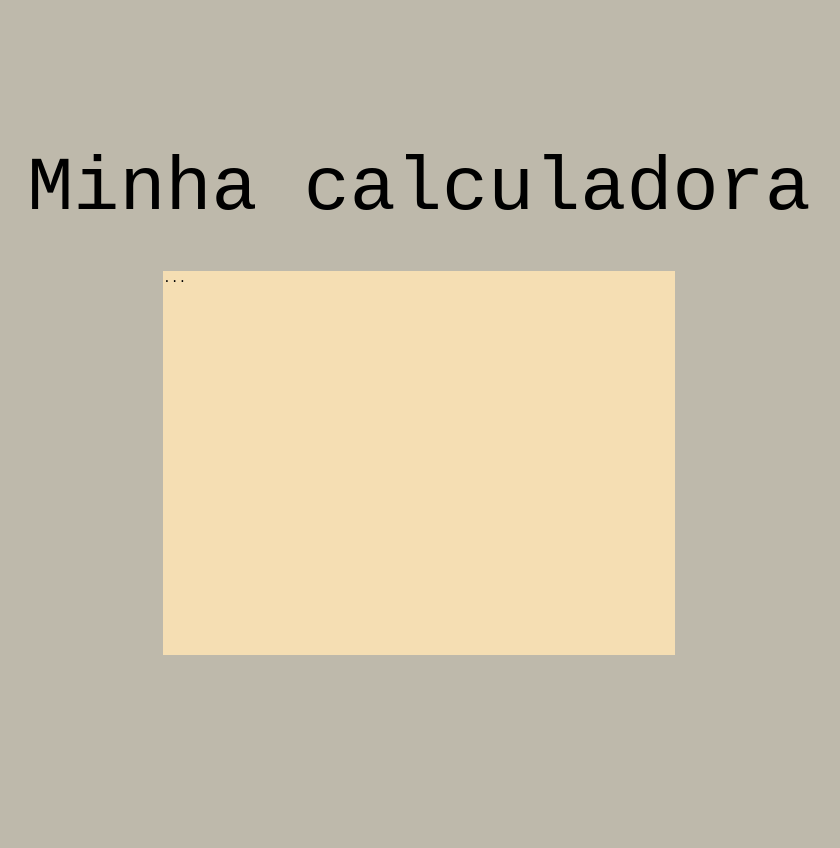
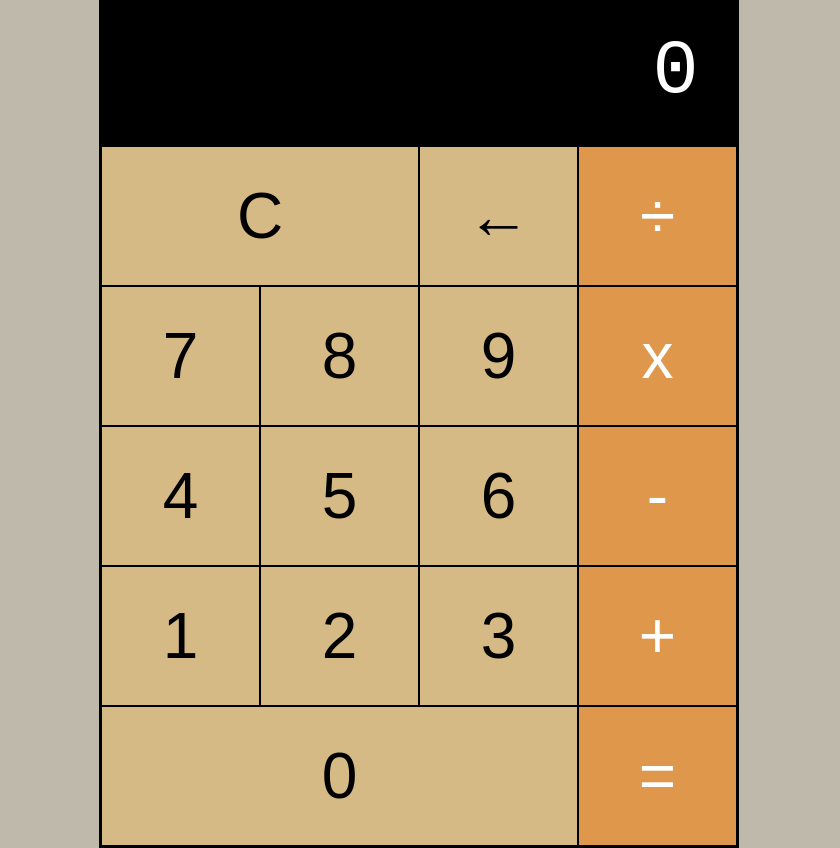
Before and after one commit to bahiense/Calculadora, a plain HTML site: page index.html in a window 1280 px wide. Shown: the whole page, without its empty margins (221-1061 px from the left). Before the commit the page ends 800 px from the top, so only its background shows below. Drawn offline with Linux system fonts and the light colour scheme.

Commit message:
html e css finalizado

```diff
--- a/css/style.css
+++ b/css/style.css
@@ -13,7 +13,7 @@ html {
 }
 
 h1 {
-  font-size: 6vw;
+  font-size: vw;
   font-weight: normal;
   margin-bottom: 0.5em;
   text-align: center;
@@ -32,10 +32,73 @@ body {
   align-items: center;
 }
 
+.half {
+  width: 50%;
+}
+
+.quarter {
+  width: 25%;
+}
+
+.three-quarter {
+  width: 75%;
+}
+
 /* Section Caculadora */
 
 .calculadora {
-  width: 40vw;
-  height: 30vw;
-  background-color: wheat;
+  width: 50vw;
+  /* background-color: wheat; */
+  background-color: #000;
+  border: 2px solid #000;
 }
+
+.result {
+  background-color: #000;
+  display: flex;
+  justify-content: flex-end;
+  align-items: center;
+  padding: 0.4em 0.5em;
+  font-size: 6vw;
+  font-weight: normal;
+  color: #fff;
+}
+
+.items {
+  display: flex;
+  justify-content: space-between;
+  align-items: center;
+}
+
+.items button {
+  padding: 0.5em 0.5em;
+  background-color: #d6ba86;
+  border: 1px solid #000;
+  font-size: 5vw;
+  cursor: pointer;
+}
+
+.items button:focus {
+  outline: none;
+}
+
+.items button:hover {
+  background-color: #f4daa8;
+}
+
+.items button:active {
+  background-color: #b79e6f;
+}
+
+.items button:last-child {
+  background-color: #df974c;
+  color: #fff;
+}
+
+.items button:last-child:hover {
+  background-color: #f4b87c;
+}
+
+.items button:last-child:active {
+  background-color: #c48240;
+}
--- a/index.html
+++ b/index.html
@@ -12,7 +12,34 @@
         <h1>Minha calculadora</h1>
       </header>
       <section class="calculadora">
-        ...
+        <div class="result">0</div>
+        <div class="items">
+          <button class="half">C</button>
+          <button class="quarter">←</button>
+          <button class="quarter">÷</button>
+        </div>
+        <div class="items">
+          <button class="quarter">7</button>
+          <button class="quarter">8</button>
+          <button class="quarter">9</button>
+          <button class="quarter">x</button>
+        </div>
+        <div class="items">
+          <button class="quarter">4</button>
+          <button class="quarter">5</button>
+          <button class="quarter">6</button>
+          <button class="quarter">-</button>
+        </div>
+        <div class="items">
+          <button class="quarter">1</button>
+          <button class="quarter">2</button>
+          <button class="quarter">3</button>
+          <button class="quarter">+</button>
+        </div>
+        <div class="items">
+          <button class="three-quarter">0</button>
+          <button class="quarter">=</button>
+        </div>
       </section>
     </div>
     <script src="js/app.js"></script>
```
